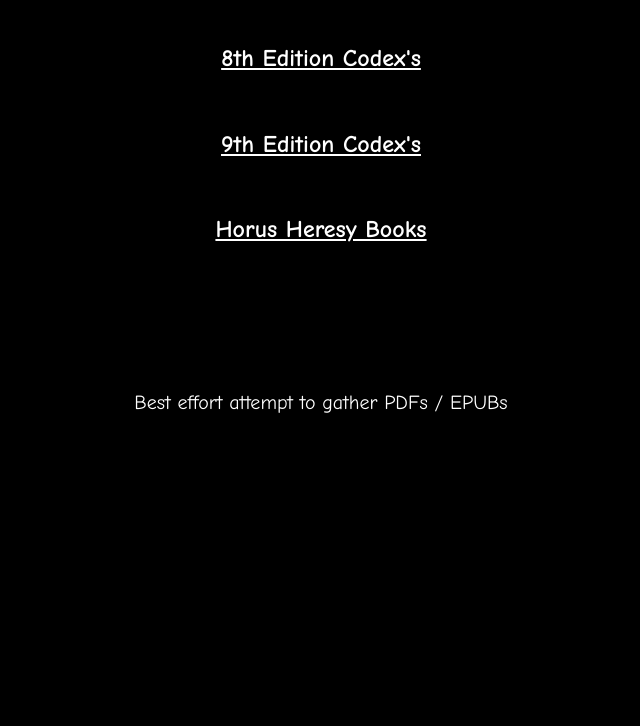
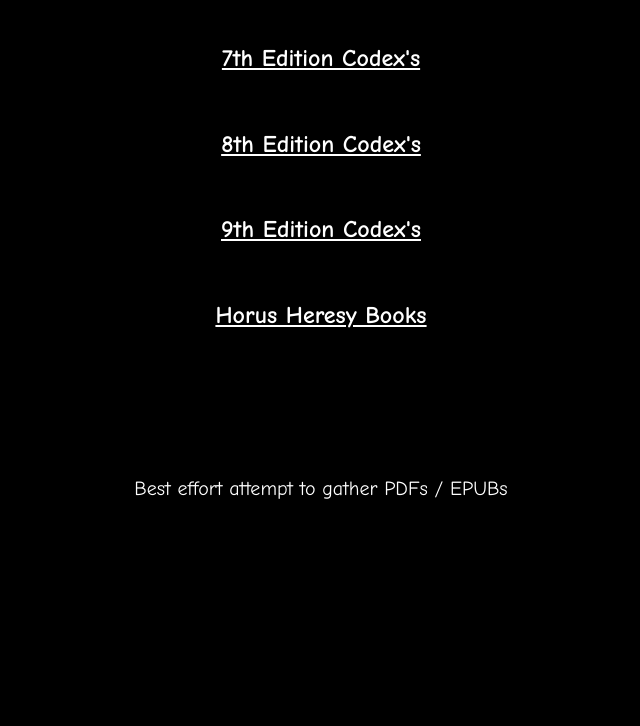
Before and after one commit to betterblacklibrary/betterblacklibrary.github.io, a plain HTML site: page index.html in a window 1280 px wide. Shown: the part 74-800 px from the top of the page, without its empty margins (319-959 px from the left). Drawn offline with Linux system fonts and the light colour scheme.

Commit message:
Update index.html

```diff
--- a/index.html
+++ b/index.html
@@ -13,6 +13,10 @@
 <body>
 <center>
 <h1>Black Library, but Better</a></h1>
+
+<br>
+
+<h2><a href="https://drive.google.com/drive/folders/1zxGtZHIl8uk4Vhf-A8b67hzf6DRJWn6P?usp=sharing" target="_blank">7th Edition Codex's</a></h2>
 
 <br>
 
```
